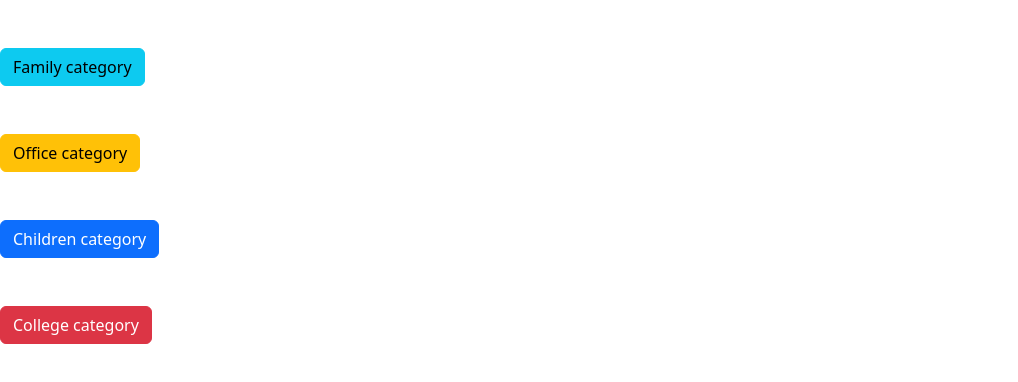
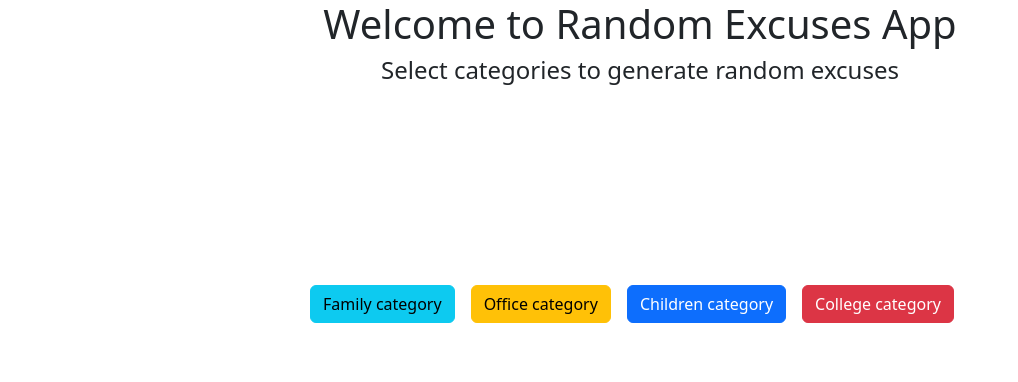
Before and after one commit to Victorasamu123/Excuse-app, a React (Create React App) app: page / in a window 1280 px wide. Shown: the top 382 px of the page, without its empty margins (0-1018 px from the left). Built offline with nearby package versions, Linux system fonts and the light colour scheme.

Commit message:
added new features

```diff
--- a/src/components/Excuse.js
+++ b/src/components/Excuse.js
@@ -45,21 +45,27 @@ const Excuse = () => {
     }
   return (
             <>
+            <h1 className="text-center">Welcome to Random Excuses App</h1>
+            <h4 className="text-center mb-5">Select categories to generate random excuses</h4>
             {allExcuse.map((stu,index)=>(
                  <div className="container-fluid" key={excuse}>
                  <div className="row">
-                   <div className="col-7 mx-auto shadow-sm">
-                     <div className="card">
-                       <div className="card-text">{stu.excuse}</div>
+                   <div className="col-7 mx-auto">
+                     <div className="card p-3">
+                       <div className="card-text text-center fs-3">{stu.excuse}</div>
                      </div>
                    </div>
                  </div>
                </div>
             ))}
-                <button onClick={fetchFamily} className='btn btn-info me-3 d-block mb-5 mt-5'>Family category</button>
-                <button onClick={fetchOffice} className='btn btn-warning me-3 d-block mb-5 mt-5'>Office category</button>
-                <button onClick={fetchChildren} className='btn btn-primary me-3 d-block mb-5 mt-5'>Children category</button>
+            <center>
+                <div style={{marginTop:200}}>
+                <button onClick={fetchFamily} className='btn btn-info me-3 '>Family category</button>
+                <button onClick={fetchOffice} className='btn btn-warning me-3 '>Office category</button>
+                <button onClick={fetchChildren} className='btn btn-primary me-3 '>Children category</button>
                 <button onClick={fetchCollege} className='btn btn-danger me-3'>College category</button>
+                </div>
+            </center>
             </>
         )
     }
```
